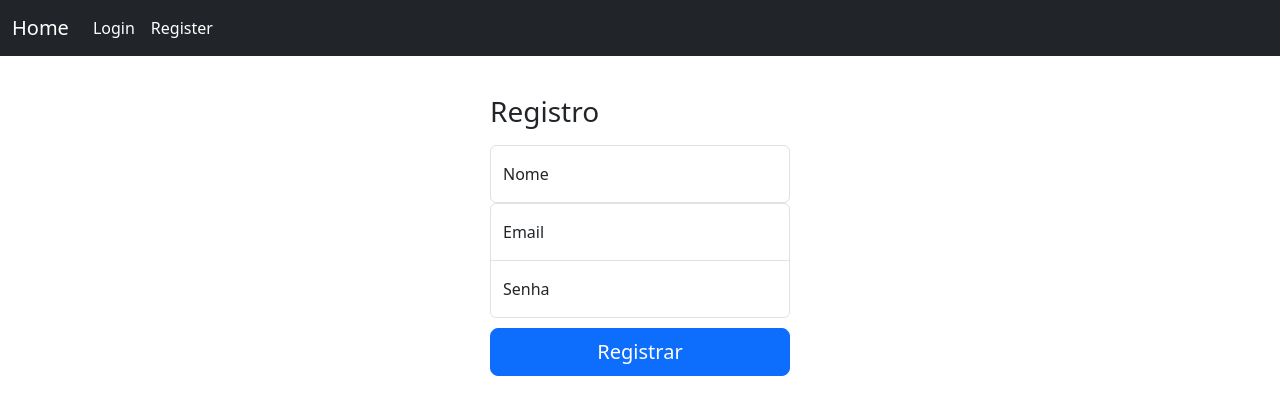
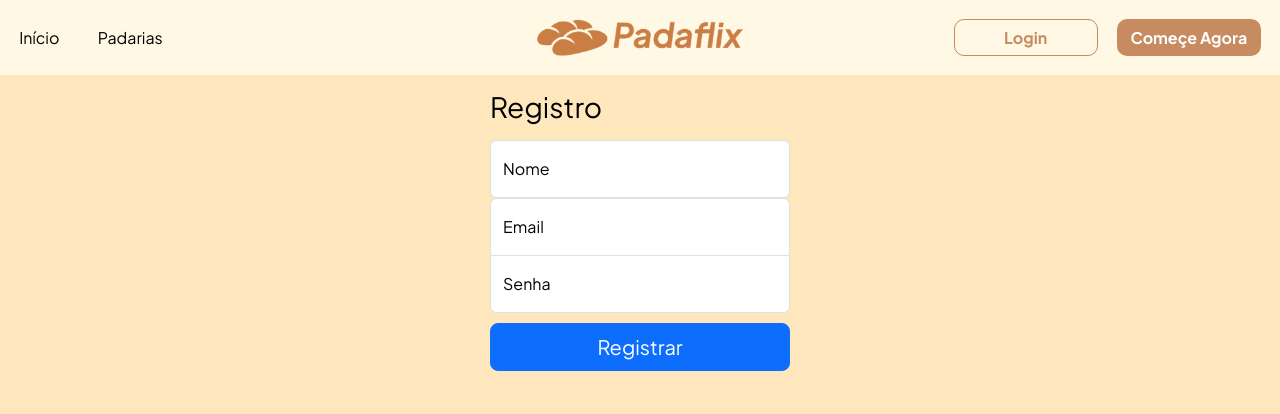
Before and after one commit to andrealvescorreia/padaflix, a React (Vite) app in the folder frontend/: page /register in a window 1280 px wide. Shown: the top 414 px of the page. Built offline with nearby package versions, Linux system fonts and the light colour scheme; no server answers.

Commit message:
Feature/frontend/tela listagem de padarias + navbar (#19)
* Navbar

* npm i react icons --save

* PadariaCard component

* Update main.scss

* /padarias route

* PadariasList

```diff
--- a/frontend/package.json
+++ b/frontend/package.json
@@ -17,6 +17,7 @@
     "axios": "^1.3.6",
     "react": "^18.2.0",
     "react-dom": "^18.2.0",
+    "react-icons": "^4.8.0",
     "react-router-dom": "^6.10.0"
   },
   "devDependencies": {
--- a/frontend/src/App.tsx
+++ b/frontend/src/App.tsx
@@ -6,6 +6,7 @@ import Login from './routes/Login';
 import {useEffect, useState} from "react";
 import axiosInstance from './axios'
 import { User } from "./types/User";
+import PadariasList from './routes/PadariasList';
 
 function App() {
 
@@ -33,6 +34,7 @@ function App() {
         <Route path="/" element={<Home user={user}/>} />
         <Route path="/login" element={<Login setUser={setUser}/>} />
         <Route path="/register" element={<Register />} />
+        <Route path="/padarias" element={<PadariasList />} />
       </Routes>
     </div>
   )
--- /dev/null
+++ b/frontend/src/components/NavBar/Navbar.module.scss
@@ -0,0 +1,79 @@
+@use '../../styles/variables';
+@use '../../styles/mixins';
+
+#navbar {
+  background-color: variables.$bg-color;
+  width: 100%;
+  height: 4.7rem;
+  @include mixins.flex-center;
+}
+
+
+.btn{
+
+  height: 2.3rem;
+  width: 9rem;
+  @include mixins.flex-center;
+  margin-right:1.2rem;
+  transition: .2s;
+  text-decoration: none;
+  font-weight: bold;
+  border-radius: 10px;
+}
+
+.logoContainer{
+  @include mixins.flex-center;
+  width: 40%;
+}
+
+.logo{
+
+  width: 13rem;
+  min-width: 8rem;
+}
+
+#login_btn{
+  border: solid 0.1rem #C78A61;
+  color: #C78A61;
+  margin-left: auto;
+}
+
+#login_btn:hover{
+  border-color: #e9b28d;;
+  color: #e9b28d;;
+}
+
+#start_now_btn{
+  background-color: #C78A61;
+  color: white;
+
+}
+
+#start_now_btn:hover {
+  background-color: #C78A61;
+}
+
+#logout_btn{
+  margin-left: auto;
+  color: black;
+  margin-right: 1rem;
+  text-decoration: none;
+}
+
+.defaultNavOptions{
+  width: 30%;
+}
+
+.navOptions{
+  display: flex;
+  width: 30%;
+}
+
+
+
+.option{
+    color: variables.$text-color;
+    text-decoration: none;
+    margin-right:1.2rem;
+    margin-left:1.2rem;
+}
--- a/frontend/src/components/NavBar/index.tsx
+++ b/frontend/src/components/NavBar/index.tsx
@@ -1,7 +1,8 @@
 import { Link } from "react-router-dom";
 import axiosInstance from '../../axios'
 import { User } from "../../types/User";
-
+import styles from './Navbar.module.scss';
+import Logo from '../../assets/logo.png';
 
 interface NavBarProps {
   user: User | undefined,
@@ -18,43 +19,56 @@ const NavBar = ( {user, setUser}: NavBarProps ) => {
     })
   }
 
-  let navOptions;
+  let userNavOption;
 
   if (user) { // Caso autenticado
-    navOptions = (
-      <ul className="navbar-nav me-auto mb-2 mb-md-0">
-        <li className="nav-item">
-          <Link to="/login" className="nav-link active" onClick={logout} >Logout</Link>
-        </li>
-      </ul>
+    userNavOption = (
+      <div className={styles.navOptions}>
+
+        <Link to="/login" id={styles.logout_btn} onClick={logout} >
+          Sair
+        </Link>
+
+      </div>
     )
   }
   else {// Caso não autenticado...
-    navOptions = (
-      <ul className="navbar-nav me-auto mb-2 mb-md-0">
-        <li className="nav-item">
-          <Link to="/login" className="nav-link active" >Login</Link>
-        </li>
-        <li className="nav-item">
-          <Link to="/register" className="nav-link active" >Register</Link>
-        </li>
-      </ul>
+    userNavOption = (
+      <div className={styles.navOptions}>
+
+        <Link to="/login"  id={styles.login_btn} className={styles.btn} >
+          Login
+        </Link>
+
+        <Link to="/register" id={styles.start_now_btn} className={styles.btn} >
+          Começe Agora
+        </Link>
+
+      </div>
+
     )
   }
 
 
+  return <nav id={styles.navbar}>
+    <div className={styles.defaultNavOptions}>
+      <Link to="/"   className={styles.option} >
+        Início
+      </Link>
 
-  return <nav className="navbar navbar-expand-md navbar-dark bg-dark mb-4">
-    <div className="container-fluid">
-      <Link to="/" className="navbar-brand">Home</Link>
-      <button className="navbar-toggler" type="button" data-bs-toggle="collapse" data-bs-target="#navbarCollapse" aria-controls="navbarCollapse" aria-expanded="false" aria-label="Toggle navigation">
-        <span className="navbar-toggler-icon"></span>
-      </button>
-      <div className="collapse navbar-collapse" id="navbarCollapse">
-        {navOptions}
-      </div>
+      <Link to="/padarias" className={styles.option} >
+        Padarias
+      </Link>
     </div>
-  </nav>
+
+    <div className={styles.logoContainer}>
+      <img src={Logo} className={styles.logo} alt="logo padaflix"/>
+    </div>
+
+
+    {userNavOption}
+  </nav>;
+
 }
 
 export default NavBar;
--- /dev/null
+++ b/frontend/src/components/PadariaCard/index.tsx
@@ -0,0 +1,27 @@
+import "./styles.scss"
+import { FaStar } from 'react-icons/fa';
+
+interface PadariaCardProps {
+    id: number,
+    name: string,
+    rating: number,
+}
+
+const PadariaCard = ( padaria : PadariaCardProps ) => {
+    return <div id="padaria-card">
+
+        <img className="logo"></img>
+
+        <div className="information-container">
+            <h3 className="padaria-name">{padaria.name}</h3>
+            <div className="rating">
+                <FaStar className="star"/>
+                <p className="number">{padaria.rating}</p>
+            </div>
+        </div>
+
+
+    </div>;
+}
+
+export default PadariaCard;
--- /dev/null
+++ b/frontend/src/components/PadariaCard/styles.scss
@@ -0,0 +1,57 @@
+@use '../../styles/variables';
+@use '../../styles/mixins';
+
+
+#padaria-card {
+    width: 20rem;
+    height: 8rem;
+    background-color: white;
+    border-radius: 1.2rem;
+    display: flex;
+    align-items: center;
+
+    transition: .4s;
+    &:hover {
+        box-shadow: 0 4px 8px 0 rgba(0, 0, 0, 0.2), 0 6px 20px 0 rgba(0, 0, 0, 0.19);
+        cursor: pointer;
+    }
+
+   .logo {
+        background-color: lightgrey;
+        min-width: 5.5rem;
+        min-height: 5.5rem;
+        border-radius: 0.7rem;
+        margin-left: 1.2rem;
+    }
+
+   .information-container {
+        margin-left: 1rem;
+        display: flex;
+        flex-direction: column;
+        width: 12.3rem;
+
+       .padaria-name {
+            font-size: 1.15rem;
+            font-weight: 600;
+            overflow: hidden;
+            white-space: nowrap;
+            text-overflow: ellipsis;
+            padding-right: 0.7rem;
+        }
+
+       .rating {
+            display: flex;
+            align-items: center;
+
+            svg {
+                fill: #FFC700;
+            }
+
+            .number {
+                margin: 0;
+                color: #DDAD02;
+            }
+        }
+   }
+
+}
--- /dev/null
+++ b/frontend/src/routes/PadariasList/index.tsx
@@ -0,0 +1,84 @@
+import PadariaCard from "../../components/PadariaCard";
+import "./styles.scss"
+
+interface Padaria {
+    id: number,
+    name: string,
+    rating: number,
+}
+
+const PadariasList = () => {
+
+    const padarias : Padaria[] = [
+        {
+            id: 1,
+            name: "Padaria Pão Bom",
+            rating: 4.2
+        },
+        {
+            id: 2,
+            name: "Padaria da Dona Mariazinha",
+            rating: 4.2
+        },
+        {
+            id: 3,
+            name: "Já pão",
+            rating: 5
+        },
+        {
+            id: 4,
+            name: "Cacetinho do Zé",
+            rating: 4
+        },
+        {
+            id: 4,
+            name: "Cacetinho do Zé",
+            rating: 4
+        },
+        {
+            id: 4,
+            name: "Cacetinho do Zé",
+            rating: 4
+        },
+        {
+            id: 4,
+            name: "Cacetinho do Zé",
+            rating: 4
+        },
+        {
+            id: 4,
+            name: "Cacetinho do Zé",
+            rating: 4
+        },
+        {
+            id: 4,
+            name: "Cacetinho do Zé",
+            rating: 4
+        },
+        {
+            id: 4,
+            name: "Cacetinho do Zé",
+            rating: 4
+        },
+
+    ];
+
+
+    return <div id="padarias-list">
+
+        <h2>Padarias</h2>
+
+        <div className="grid">
+            {
+                padarias.map(padaria =>
+                    <PadariaCard
+                        {...padaria}
+                        key={padaria.id}
+                    />
+                )
+            }
+        </div>
+    </div>;
+}
+
+export default PadariasList;
--- /dev/null
+++ b/frontend/src/routes/PadariasList/styles.scss
@@ -0,0 +1,20 @@
+@use '../../styles/variables';
+@use '../../styles/mixins';
+
+#padarias-list{
+    @include mixins.flex-center;
+    flex-direction: column;
+    h2 {
+        margin-top: 2rem;
+        margin-bottom: 2rem;
+        margin-right: auto;
+        margin-left: 11.3rem;
+        font-weight: normal;
+    }
+
+    .grid {
+        display: grid;
+        gap: 1.5rem;
+        grid-template-columns: repeat(3, 1fr);
+    }
+}
--- a/frontend/src/styles/main.scss
+++ b/frontend/src/styles/main.scss
@@ -1,10 +1,18 @@
 @use 'variables';
+@import url('https://fonts.googleapis.com/css2?family=Plus+Jakarta+Sans:wght@400;500;600;700&display=swap');
+
 
 * {
   padding: 0;
   margin:0;
   box-sizing: border-box;
   text-decoration: none;
+  color: variables.$text-color;
+  font-family: 'Plus Jakarta Sans', sans-serif;
+}
+
+body {
+  background-color: variables.$body-bg-color;
 }
 
 .form-signin {
--- a/frontend/src/styles/mixins.scss
+++ b/frontend/src/styles/mixins.scss
@@ -0,0 +1,5 @@
+@mixin flex-center {
+    display: flex;
+    justify-content: center;
+    align-items: center;
+}
--- a/frontend/src/styles/variables.scss
+++ b/frontend/src/styles/variables.scss
@@ -0,0 +1,7 @@
+$text-color: #000000;
+$text-color-secondary: #242424;
+
+$body-bg-color:#FFE7BD;
+
+$bg-color:#FFF8E4;
+$bg-color-secondary: #FFE7BD;
```
Also changed, not shown: frontend/src/assets/logo.png (added), 1 other file (tests, documents, lock files or other folders).
